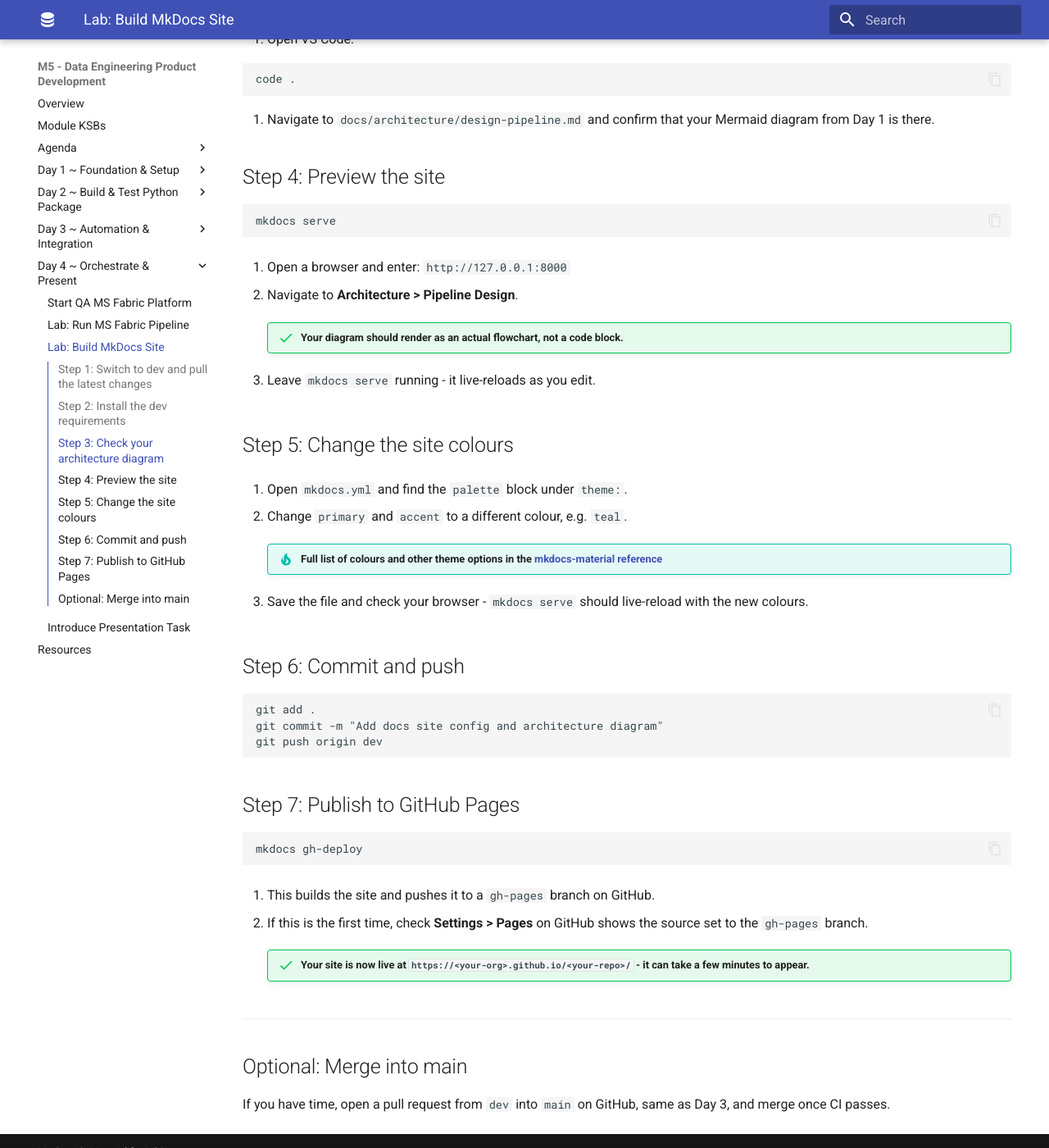
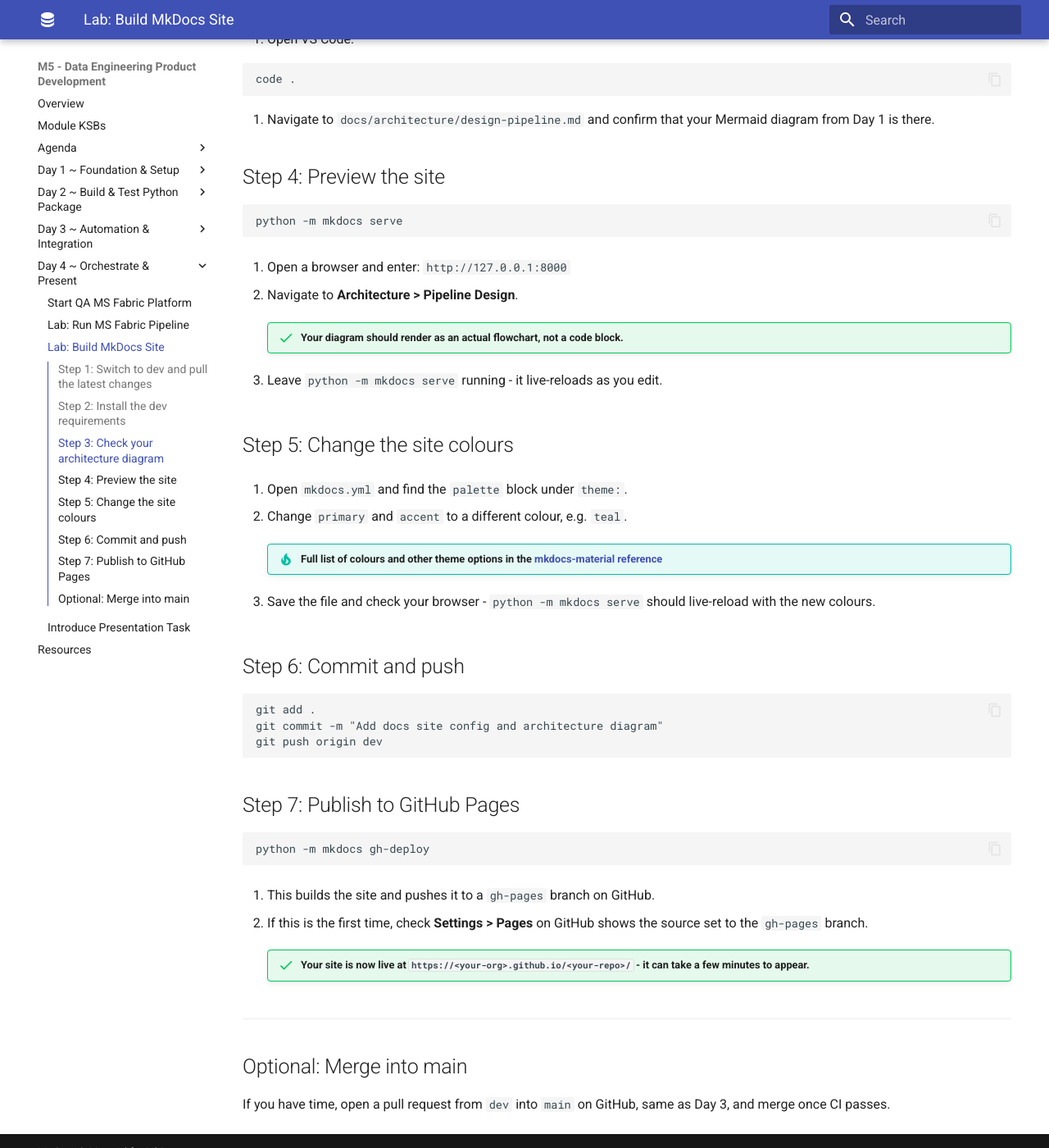
Before and after one commit to qaalabs/DE5M5, an MkDocs documentation site: the page built from docs/labs/43-mkdocs-site.md, in a window 1280 px wide and 1400 px high, scrolled down 972 px. Shown: the whole window at 82% size. Built offline with MkDocs 1.6.1 and Material for MkDocs 9.7.7, drawn with Linux system fonts in a browser that asks for light colours.

Commit message:
Now run: python -m mkdocs

````diff
--- a/docs/labs/43-mkdocs-site.md
+++ b/docs/labs/43-mkdocs-site.md
@@ -47,7 +47,7 @@ code .
 ## Step 4: Preview the site
 
 ```
-mkdocs serve
+python -m mkdocs serve
 ```
 
 1. Open a browser and enter: `http://127.0.0.1:8000`
@@ -56,7 +56,7 @@ mkdocs serve
 
     !!! success "Your diagram should render as an actual flowchart, not a code block."
 
-3. Leave `mkdocs serve` running - it live-reloads as you edit.
+3. Leave `python -m mkdocs serve` running - it live-reloads as you edit.
 
 
 ## Step 5: Change the site colours
@@ -67,7 +67,7 @@ mkdocs serve
 
     !!! tip "Full list of colours and other theme options in the [mkdocs-material reference](https://squidfunk.github.io/mkdocs-material/reference/)"
 
-3. Save the file and check your browser - `mkdocs serve` should live-reload with the new colours.
+3. Save the file and check your browser - `python -m mkdocs serve` should live-reload with the new colours.
 
 
 ## Step 6: Commit and push
@@ -82,7 +82,7 @@ git push origin dev
 ## Step 7: Publish to GitHub Pages
 
 ```
-mkdocs gh-deploy
+python -m mkdocs gh-deploy
 ```
 
 1. This builds the site and pushes it to a `gh-pages` branch on GitHub.
````
Also changed, not shown: tutor/DE5M5D4/mkdocs.md (+2 -2 lines).
